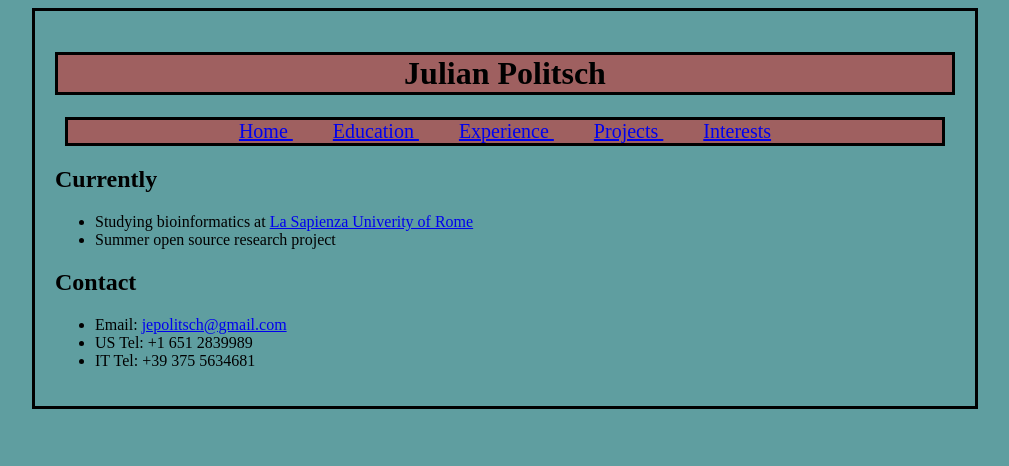
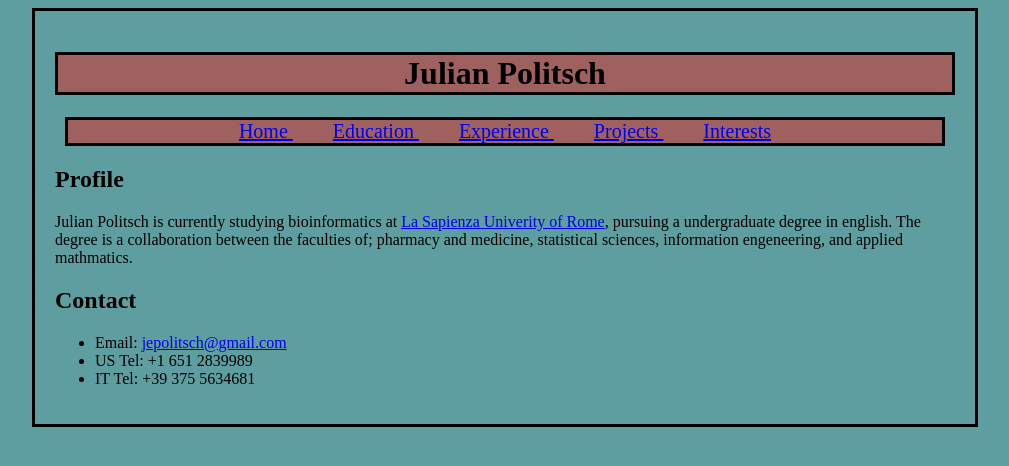
Before and after one commit to jepolitsch/jepolitsch.github.io, a Jekyll site: the page built from index.md, in a window 1280 px wide. Shown: the top 466 px of the page, without its empty margins (135-1144 px from the left). Built offline with Jekyll 4.4.1, drawn with Linux system fonts in a browser that asks for light colours.

Commit message:
Update index.md

```diff
--- a/index.md
+++ b/index.md
@@ -4,10 +4,9 @@ title: Julian Politsch
 description: Home
 ---
 
-## Currently
+## Profile
 
-* Studying bioinformatics at [La Sapienza Univerity of Rome](https://www.uniroma1.it/en/)
-* Summer open source research project
+Julian Politsch is currently studying bioinformatics at [La Sapienza Univerity of Rome](https://www.uniroma1.it/en/), pursuing a undergraduate degree in english. The degree is a collaboration between the faculties of; pharmacy and medicine, statistical sciences, information engeneering, and applied mathmatics.
 
 ## Contact
 
```
